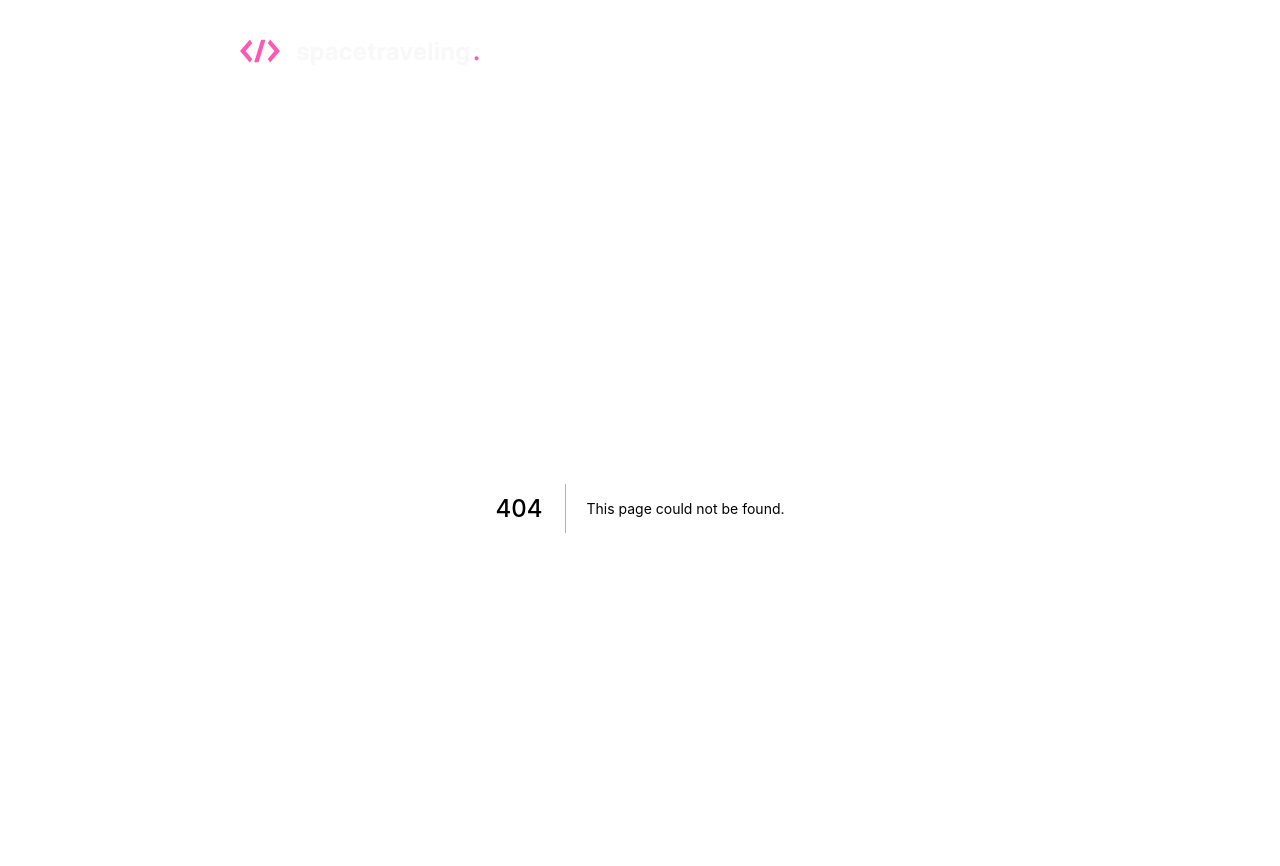
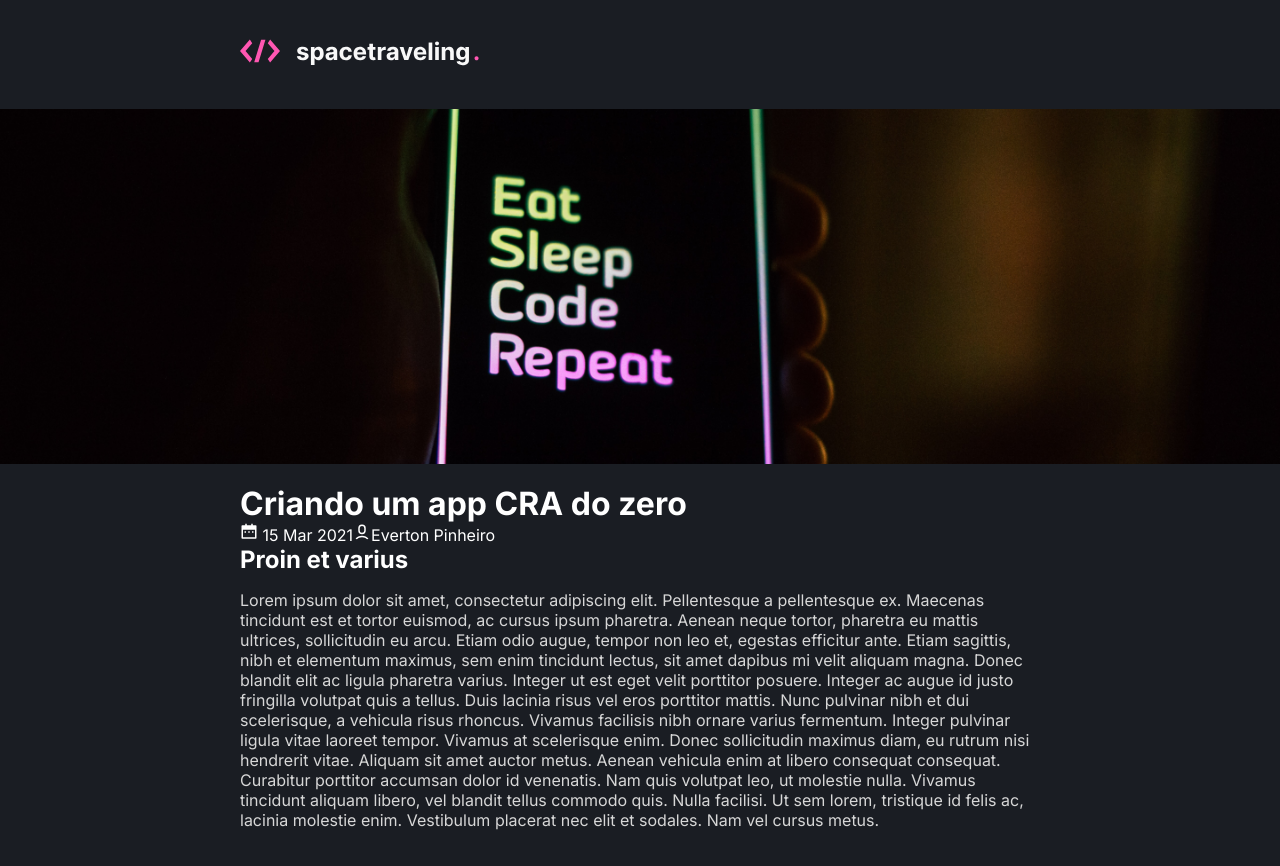
Before and after one commit to TIEverton/spacetraveling, a Next.js app: page /post in a window 1280 px wide. Before the commit this address had no page. Shown: the top 866 px of the page. Built offline with nearby package versions, Linux system fonts and the light colour scheme.

Commit message:
:sparkles: Creating post page

```diff
--- /dev/null
+++ b/src/pages/post/index.tsx
@@ -0,0 +1,91 @@
+import { GetStaticPaths, GetStaticProps } from 'next';
+
+import { RiCalendar2Fill, RiUser6Line } from 'react-icons/ri';
+import { getPrismicClient } from '../../services/prismic';
+
+import commonStyles from '../../styles/common.module.scss';
+import styles from './post.module.scss';
+
+interface Post {
+  first_publication_date: string | null;
+  data: {
+    title: string;
+    banner: {
+      url: string;
+    };
+    author: string;
+    content: {
+      heading: string;
+      body: {
+        text: string;
+      }[];
+    }[];
+  };
+}
+
+interface PostProps {
+  post: Post;
+}
+
+export default function Post() {
+  return (
+    <>
+      <img src="/banner.png" alt="banner" className={styles.bannerPost} />
+      <div className={commonStyles.container}>
+        <div className={commonStyles.containerContent}>
+          <div className={styles.postContent}>
+            <h1>Criando um app CRA do zero</h1>
+            <div className={commonStyles.detailsPost}>
+              <span>
+                <RiCalendar2Fill size={18} /> 15 Mar 2021
+              </span>
+              <span>
+                <RiUser6Line size={18} />
+                Everton Pinheiro
+              </span>
+            </div>
+            <div className={styles.textPost}>
+              <h2>Proin et varius</h2>
+              <span>
+                Lorem ipsum dolor sit amet, consectetur adipiscing elit.
+                Pellentesque a pellentesque ex. Maecenas tincidunt est et tortor
+                euismod, ac cursus ipsum pharetra. Aenean neque tortor, pharetra
+                eu mattis ultrices, sollicitudin eu arcu. Etiam odio augue,
+                tempor non leo et, egestas efficitur ante. Etiam sagittis, nibh
+                et elementum maximus, sem enim tincidunt lectus, sit amet
+                dapibus mi velit aliquam magna. Donec blandit elit ac ligula
+                pharetra varius. Integer ut est eget velit porttitor posuere.
+                Integer ac augue id justo fringilla volutpat quis a tellus. Duis
+                lacinia risus vel eros porttitor mattis. Nunc pulvinar nibh et
+                dui scelerisque, a vehicula risus rhoncus. Vivamus facilisis
+                nibh ornare varius fermentum. Integer pulvinar ligula vitae
+                laoreet tempor. Vivamus at scelerisque enim. Donec sollicitudin
+                maximus diam, eu rutrum nisi hendrerit vitae. Aliquam sit amet
+                auctor metus. Aenean vehicula enim at libero consequat
+                consequat. Curabitur porttitor accumsan dolor id venenatis. Nam
+                quis volutpat leo, ut molestie nulla. Vivamus tincidunt aliquam
+                libero, vel blandit tellus commodo quis. Nulla facilisi. Ut sem
+                lorem, tristique id felis ac, lacinia molestie enim. Vestibulum
+                placerat nec elit et sodales. Nam vel cursus metus.
+              </span>
+            </div>
+          </div>
+        </div>
+      </div>
+    </>
+  );
+}
+
+// export const getStaticPaths = async () => {
+//   const prismic = getPrismicClient();
+//   // const posts = await prismic.query();
+
+//   // TODO
+// };
+
+// export const getStaticProps = async context => {
+//   const prismic = getPrismicClient();
+//   // const response = await prismic.getByUID();
+
+//   // TODO
+// };
--- a/src/pages/post/post.module.scss
+++ b/src/pages/post/post.module.scss
@@ -1 +1,21 @@
-// TODO
+.bannerPost {
+  width: 100%;
+}
+
+.postContent {
+  h1 {
+    margin-top: 1rem;
+  }
+}
+
+.textPost {
+  h2 {
+    margin-bottom: 1rem;
+  }
+
+  span {
+    color: #D7D7D7;
+
+    padding-bottom: 2rem;
+  }
+}
```
Also changed, not shown: src/pages/post/[slug].tsx (deleted, +0 -45 lines).
